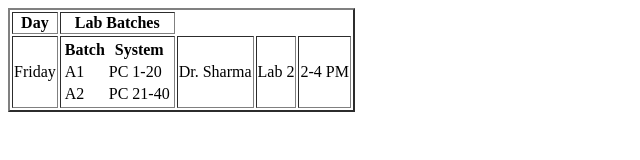
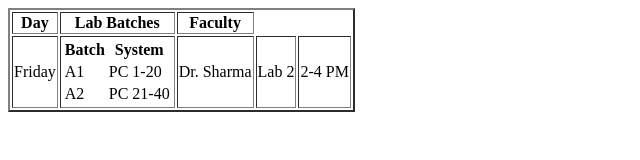
Before and after one commit to naseemahmedwd0921/wdw_0921, a plain HTML site: page ASSIGNMENT-14/index.html in a window 1280 px wide. Shown: the full height of the page, 0-640 px from the left. Drawn offline with Linux system fonts and the light colour scheme.

Commit message:
intial assignment-14

```diff
--- a/ASSIGNMENT-14/index.html
+++ b/ASSIGNMENT-14/index.html
@@ -13,6 +13,7 @@
                 <tr>
                     <th>Day</th>
                     <th>Lab Batches</th>
+                    <th>Faculty</th>
 
                 </tr>
             </thead>
```
